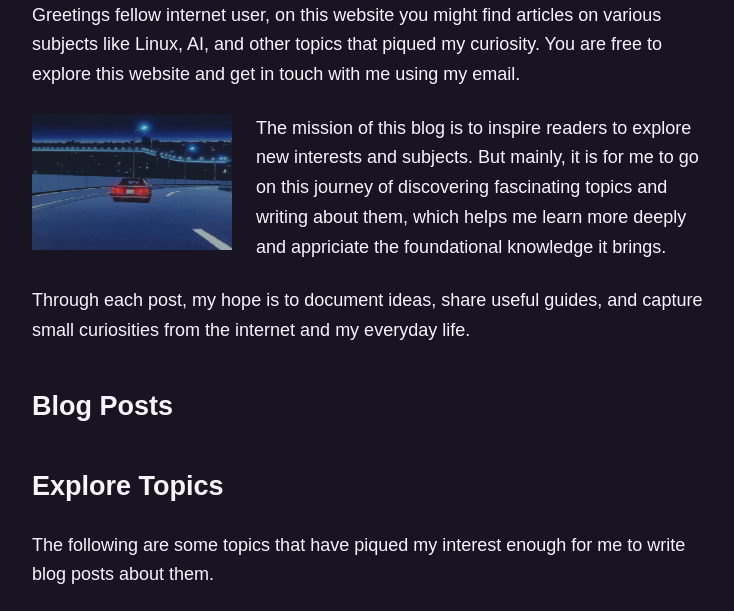
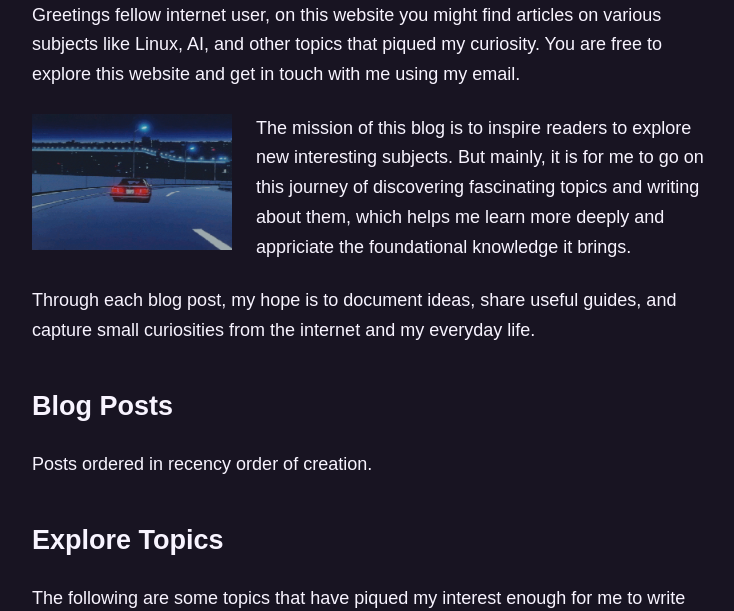
Before and after one commit to lostvikx/personal-blog, an Eleventy site: page src/index.html in a window 1280 px wide. Shown: the part 171-782 px from the top of the page, without its empty margins (264-998 px from the left). Built offline with nearby package versions, Linux system fonts and the light colour scheme; Eleventy itself is replaced by a stand-in of ours; files that its build step writes are made by us from their sources.

Commit message:
Minor change

```diff
--- a/src/index.html
+++ b/src/index.html
@@ -28,22 +28,22 @@ title: Home
                     />
                     <p>
                         The mission of this blog is to inspire readers to
-                        explore new interests and subjects. But mainly, it is
-                        for me to go on this journey of discovering fascinating
+                        explore new interesting subjects. But mainly, it is for
+                        me to go on this journey of discovering fascinating
                         topics and writing about them, which helps me learn more
                         deeply and appriciate the foundational knowledge it
                         brings.
                     </p>
                 </div>
                 <p>
-                    Through each post, my hope is to document ideas, share
+                    Through each blog post, my hope is to document ideas, share
                     useful guides, and capture small curiosities from the
                     internet and my everyday life.
                 </p>
             </section>
             <section>
                 <h2>Blog Posts</h2>
-                <p></p>
+                <p>Posts ordered in recency order of creation.</p>
                 <div class="blog-posts">
                     {% for post in collections.posts reversed %}
                     <div>
```
